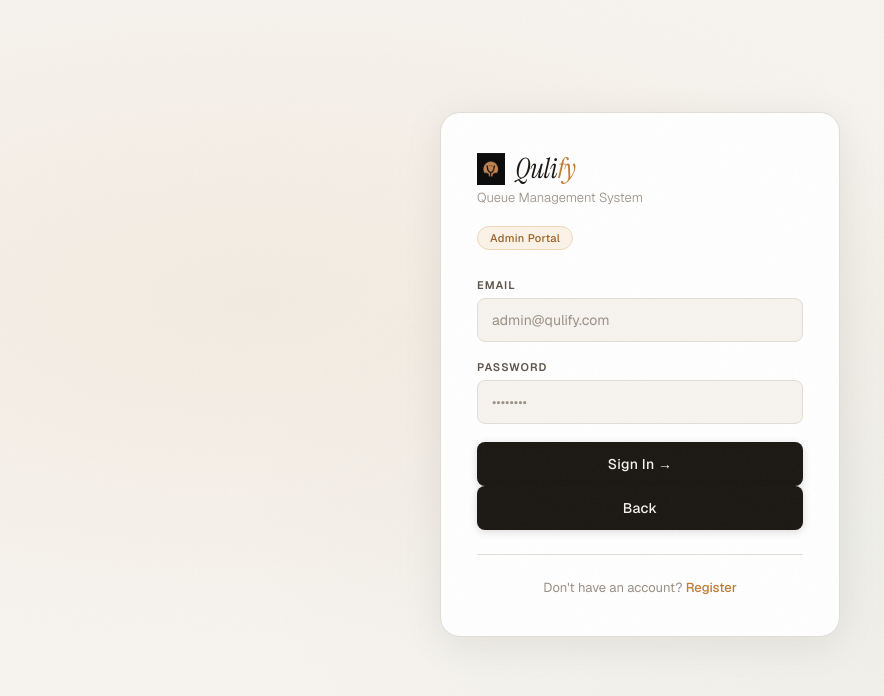
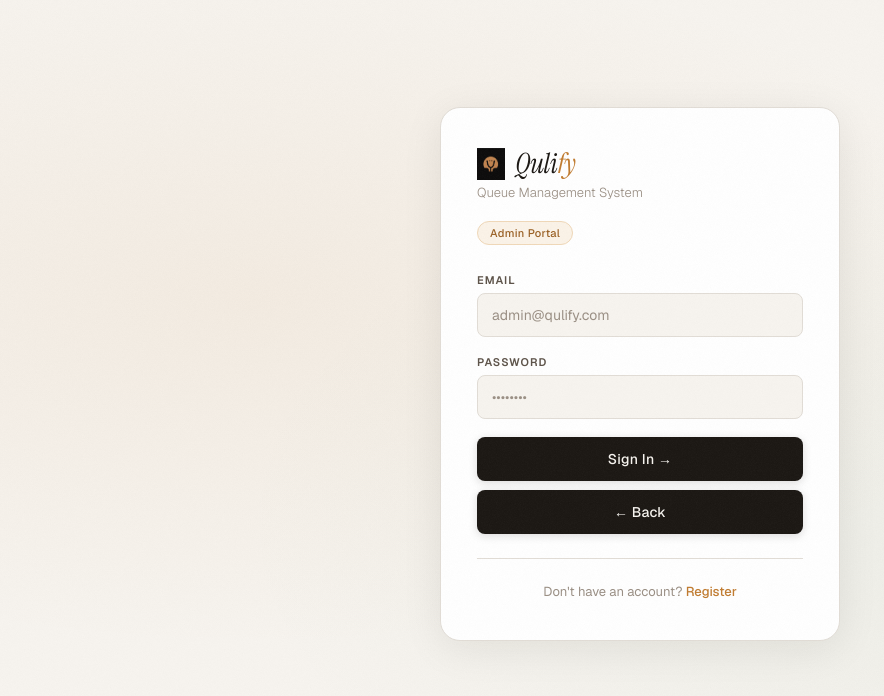
Before and after one commit to Sammy-0722/qulify, a React (Vite) app in the folder react-app/: page /login in a window 1280 px wide. Shown: the top 696 px of the page, without its empty margins (0-884 px from the left). Built offline with nearby package versions, Linux system fonts and the light colour scheme.

Commit message:
arrow added

```diff
--- a/react-app/src/components/Login.css
+++ b/react-app/src/components/Login.css
@@ -166,6 +166,11 @@ nav ul {
   transition: all 0.15s ease;
   box-shadow: 0 2px 8px rgba(26,22,18,0.15);
 }
+.backbtncon{
+  display: flex;
+  flex-direction: column;
+  gap: 9px;
+}
 .backbtn{
  width: 100%;
   background: var(--ink);
--- a/react-app/src/components/Login.jsx
+++ b/react-app/src/components/Login.jsx
@@ -70,12 +70,14 @@ const Login = () => {
 
           {error && <p className="login-error">{error}</p>}
           {success && <p className="login-success">{success}</p>}
-
-          <button className="login-btn" type="submit" disabled={loading}>
+          <div className='backbtncon'>
+            <button className="login-btn" type="submit" disabled={loading}>
             {loading ? 'Please wait...' : isRegister ? 'Register →' : 'Sign In →'}
           </button>
+          <button className='backbtn' onClick={navigate("/")} >← Back</button>
+          </div>
+
         </form>
-          <button className='backbtn' onClick={navigate("/")} >Back</button>
 
         <hr className="login-divider" />
 
```
